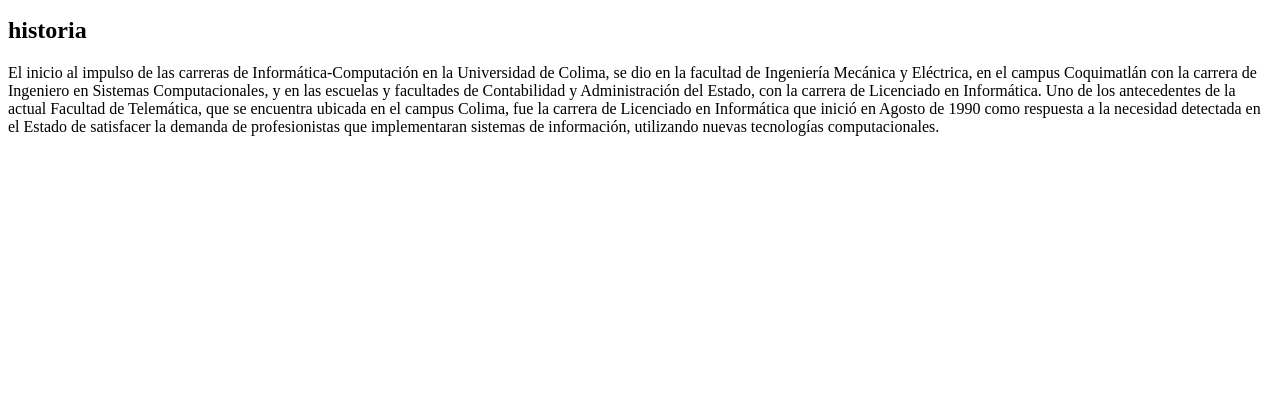
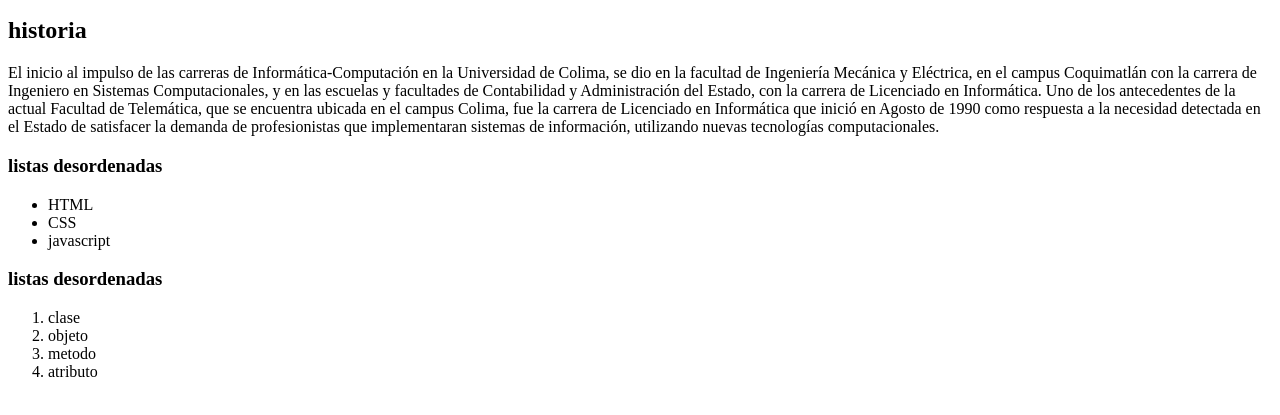
Before and after one commit to eduardo343/01-Elementos-HTML, a plain HTML site: page index.html in a window 1280 px wide. Shown: the part 105-520 px from the top of the page. Drawn offline with Linux system fonts and the light colour scheme.

Commit message:
agrega ejemplos de ordenadas y desordenadasEl inicio al impulso de las carreras de Informática-Computación en la Universidad de Colima, se dio en la facultad de Ingeniería Mecánica y Eléctrica, en el campus Coquimatlán con la carrera de Ingeniero en Sistemas Computacionales, y en las escuelas y facultades de Contabilidad y Administración del Estado, con la carrera de Licenciado en Informática.

```diff
--- a/index.html
+++ b/index.html
@@ -16,5 +16,18 @@
             Uno de los antecedentes de la actual Facultad de Telemática, que se encuentra ubicada en el campus Colima,
             fue la carrera de Licenciado en Informática que inició en Agosto de 1990 como respuesta a la necesidad detectada en el Estado de satisfacer la demanda de profesionistas
             que implementaran sistemas de información, utilizando nuevas tecnologías computacionales.</p>
+            <h3>listas desordenadas</h3>
+            <ul>
+                <li>HTML</li>
+                <li>CSS</li>
+                <li>javascript</li>
+            </ul>
+            <h3>listas desordenadas</h3>
+            <ol>
+                <li>clase</li>
+                <li>objeto</li>
+                <li>metodo</li>
+                <li>atributo</li>
+            </ol>
 </body>
 </html>
```
